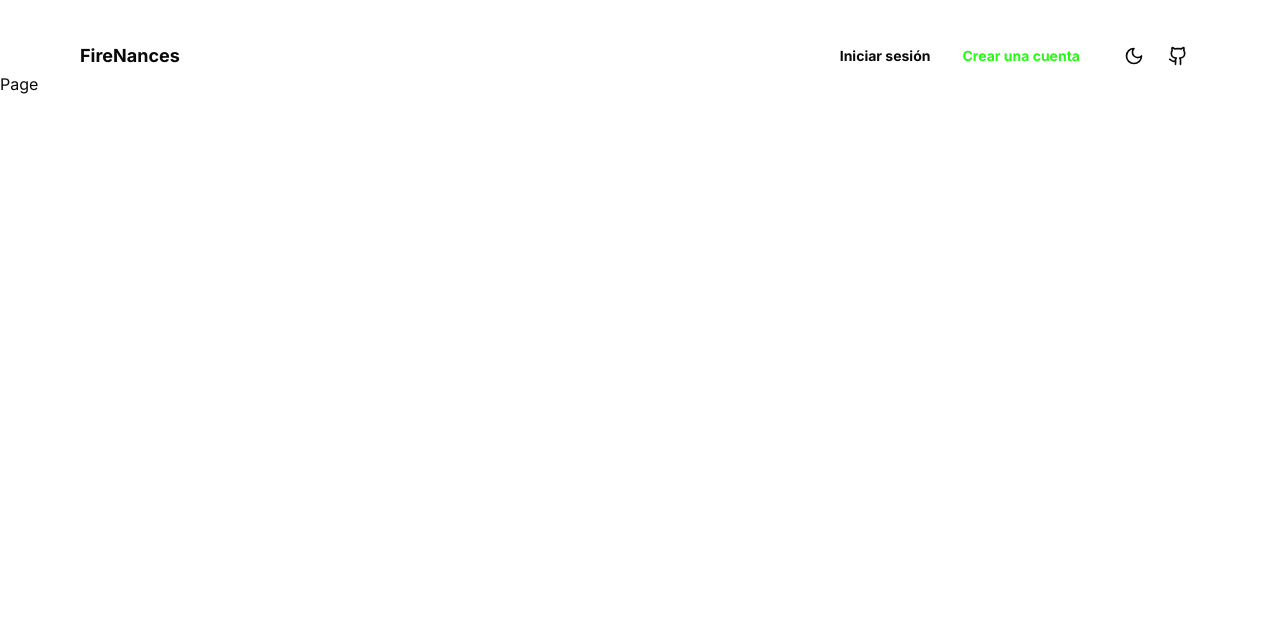
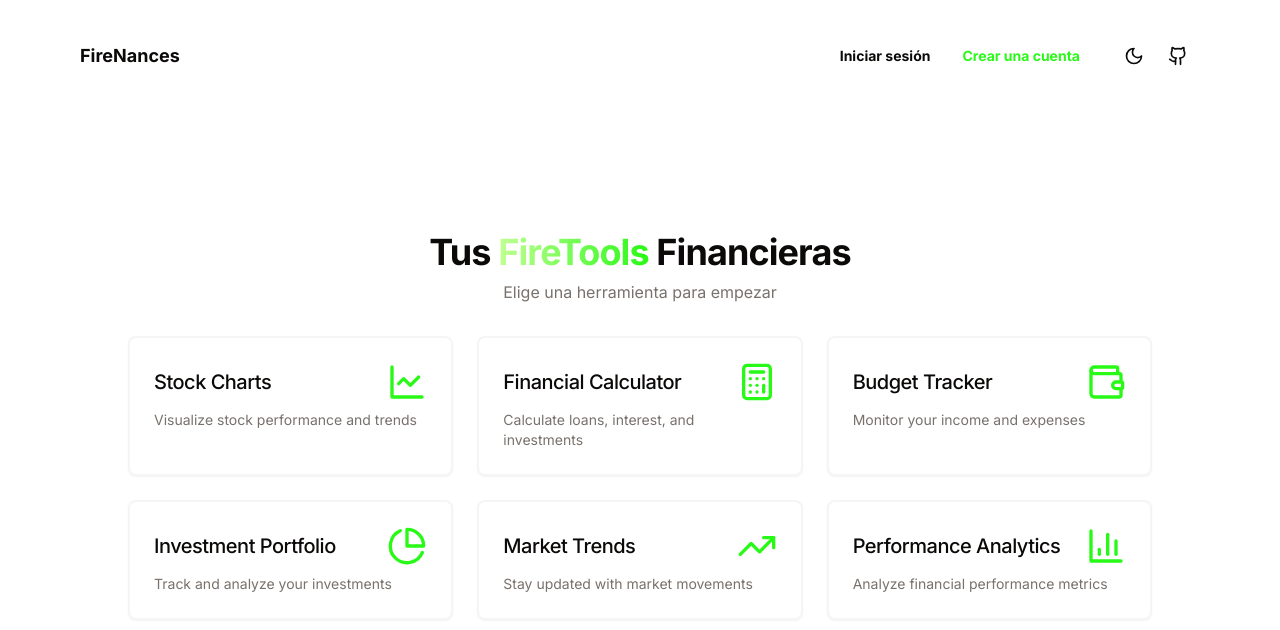
Before and after one commit to Michillas/WebFinanzas, a Next.js app in the folder webfinanzas-frontend/: page /tools in a window 1280 px wide. Shown: the top 630 px of the page. Built offline with nearby package versions, Linux system fonts and the light colour scheme.

Commit message:
feat: first view into route pages

```diff
--- /dev/null
+++ b/webfinanzas-frontend/app/login/page.tsx
@@ -0,0 +1,3 @@
+export default function Page() {
+    return <h1>Test</h1>
+}
--- /dev/null
+++ b/webfinanzas-frontend/app/register/page.tsx
@@ -0,0 +1,3 @@
+export default function Page() {
+    return <h1>Test</h1>
+}
--- a/webfinanzas-frontend/app/tools/page.tsx
+++ b/webfinanzas-frontend/app/tools/page.tsx
@@ -1,3 +1,124 @@
+"use client";
+
+import {
+  BarChart3,
+  Calculator,
+  LineChart,
+  PieChart,
+  TrendingUp,
+  Wallet,
+} from "lucide-react";
+import Link from "next/link";
+import {
+  Card,
+  CardContent,
+  CardDescription,
+  CardHeader,
+  CardTitle,
+} from "@/components/ui/card";
+import type { ReactNode } from "react";
+
+const financeTools = [
+  {
+    id: 1,
+    title: "Stock Charts",
+    description: "Visualize stock performance and trends",
+    icon: <LineChart className="h-10 w-10" />,
+    href: "/tools/stocks",
+  },
+  {
+    id: 2,
+    title: "Financial Calculator",
+    description: "Calculate loans, interest, and investments",
+    icon: <Calculator className="h-10 w-10" />,
+    href: "/tools/calculator",
+  },
+  {
+    id: 3,
+    title: "Budget Tracker",
+    description: "Monitor your income and expenses",
+    icon: <Wallet className="h-10 w-10" />,
+    href: "/tools/budget",
+  },
+  {
+    id: 4,
+    title: "Investment Portfolio",
+    description: "Track and analyze your investments",
+    icon: <PieChart className="h-10 w-10" />,
+    href: "/tools/portfolio",
+  },
+  {
+    id: 5,
+    title: "Market Trends",
+    description: "Stay updated with market movements",
+    icon: <TrendingUp className="h-10 w-10" />,
+    href: "/tools/trends",
+  },
+  {
+    id: 6,
+    title: "Performance Analytics",
+    description: "Analyze financial performance metrics",
+    icon: <BarChart3 className="h-10 w-10" />,
+    href: "/tools/analytics",
+  },
+];
+
+interface FinanceToolCardProps {
+  title: string;
+  description: string;
+  icon: ReactNode;
+  href: string;
+}
+
+function FinanceToolCard({
+  title,
+  description,
+  icon,
+  href,
+}: FinanceToolCardProps) {
+  return (
+    <Link
+      href={href}
+      className="block transition-all duration-200 hover:scale-[1.02]"
+    >
+      <Card className="h-full cursor-pointer border-2 transition-colors hover:border-primary/50 hover:bg-muted/50">
+        <CardHeader className="flex flex-row items-center justify-between space-y-0 pb-2">
+          <CardTitle className="text-xl font-medium">{title}</CardTitle>
+          <div className="text-primary">{icon}</div>
+        </CardHeader>
+        <CardContent>
+          <CardDescription className="text-sm text-muted-foreground">
+            {description}
+          </CardDescription>
+        </CardContent>
+      </Card>
+    </Link>
+  );
+}
+
 export default function Page() {
-    return <h1>Page</h1>
+  return (
+    <main className="flex mt-32 flex-col items-center justify-center bg-background p-4 md:p-8">
+      <div className="mb-8 text-center">
+        <h1 className="text-3xl font-bold tracking-tight md:text-4xl">
+          Tus <span className="text-transparent bg-gradient-to-r from-[#c2ff94] to-primary bg-clip-text">FireTools</span> Financieras
+        </h1>
+        <p className="mt-2 text-muted-foreground">
+          Elige una herramienta para empezar
+        </p>
+      </div>
+
+      <div className="grid w-full max-w-5xl grid-cols-1 gap-6 sm:grid-cols-2 lg:grid-cols-3">
+        {financeTools.map((tool) => (
+          <FinanceToolCard
+            key={tool.id}
+            title={tool.title}
+            description={tool.description}
+            icon={tool.icon}
+            href={tool.href}
+          />
+        ))}
+      </div>
+    </main>
+  );
 }
--- a/webfinanzas-frontend/components/layout/shared/footer/footer.tsx
+++ b/webfinanzas-frontend/components/layout/shared/footer/footer.tsx
@@ -14,7 +14,7 @@ export const FooterSection = () => {
           </div>
 
           <div className="flex flex-col gap-2">
-            <h3 className="font-bold text-lg">Contact</h3>
+            <h3 className="font-bold text-lg">Contacto</h3>
             <div>
               <Link href="#" className="opacity-60 hover:opacity-100">
                 Github
@@ -35,7 +35,7 @@ export const FooterSection = () => {
           </div>
 
           <div className="flex flex-col gap-2">
-            <h3 className="font-bold text-lg">Platforms</h3>
+            <h3 className="font-bold text-lg">Plataformas</h3>
             <div>
               <Link href="#" className="opacity-60 hover:opacity-100">
                 iOS
@@ -56,7 +56,7 @@ export const FooterSection = () => {
           </div>
 
           <div className="flex flex-col gap-2">
-            <h3 className="font-bold text-lg">Help</h3>
+            <h3 className="font-bold text-lg">Soporte</h3>
             <div>
               <Link href="#" className="opacity-60 hover:opacity-100">
                 Contact Us
@@ -77,7 +77,7 @@ export const FooterSection = () => {
           </div>
 
           <div className="flex flex-col gap-2">
-            <h3 className="font-bold text-lg">Socials</h3>
+            <h3 className="font-bold text-lg">Sobre nosotros</h3>
             <div>
               <Link href="#" className="opacity-60 hover:opacity-100">
                 Twitch
```
